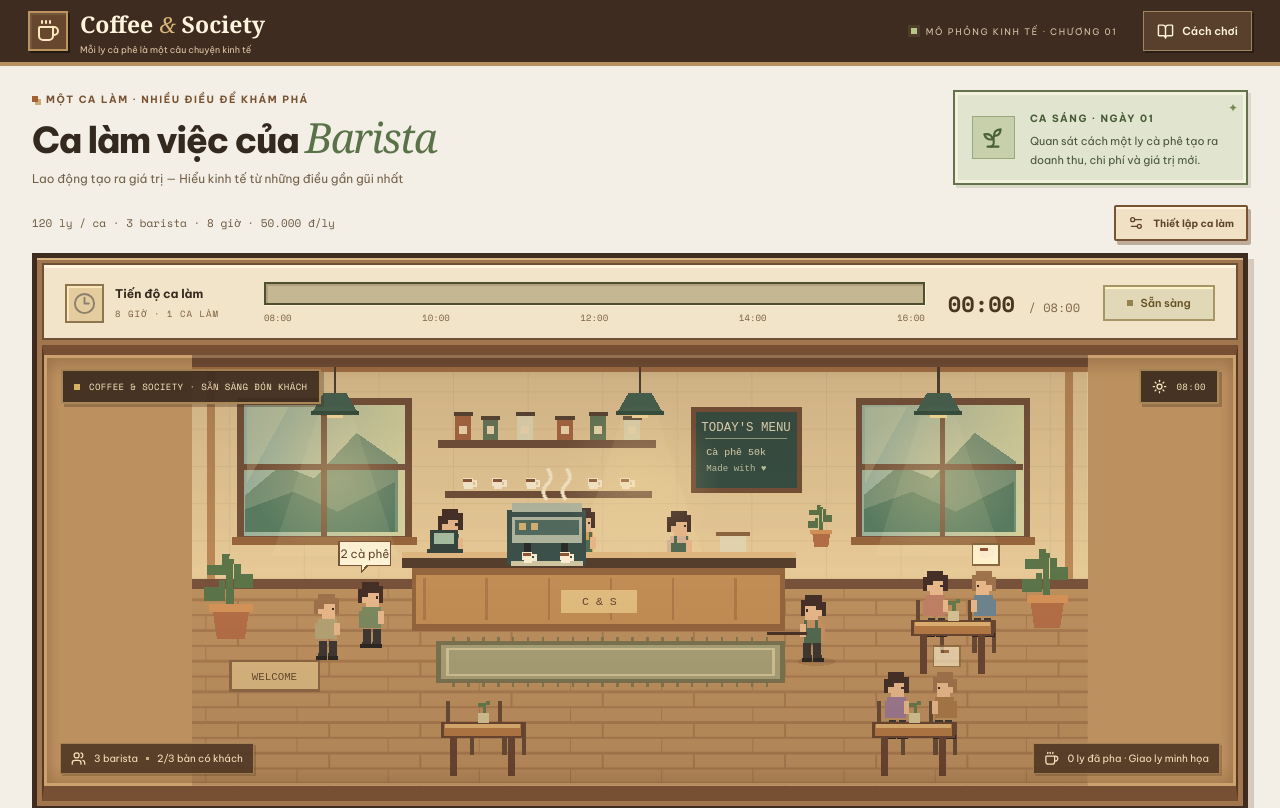
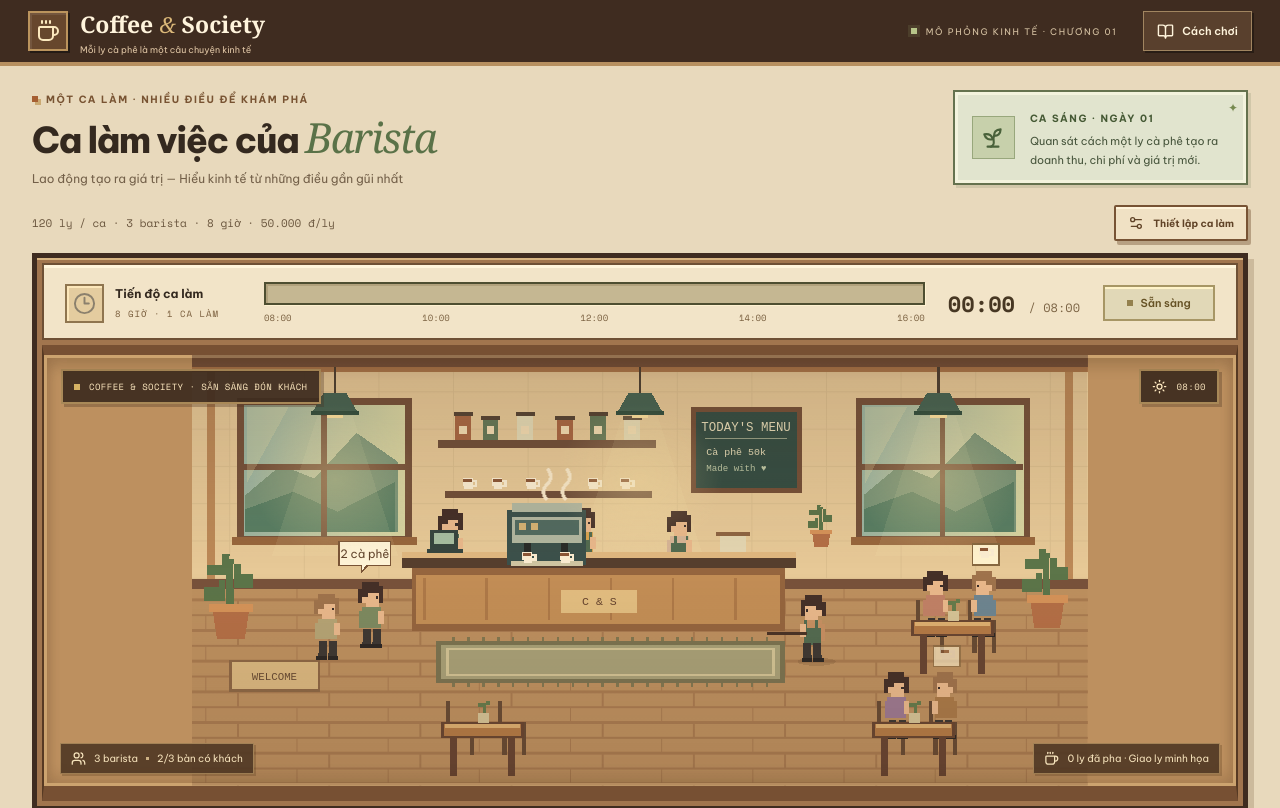
Before and after one commit to Phatdz-coding/KTCT-Creative-Product, a React (Vite) app: page / in a window 1280 px wide. Shown: the top 808 px of the page. Built offline with nearby package versions, Linux system fonts and the light colour scheme.

Commit message:
style: warm the paper background

```diff
--- a/src/game-ui.css
+++ b/src/game-ui.css
@@ -24,7 +24,7 @@
 
 /* Game skin: shared café materials layered over the existing responsive UI. */
 :root {
-  --paper: #f4efe6;
+  --paper: #e8d9bc;
   --panel: #e7d8be;
   --panel-dark: #c9a97e;
   --border: #6e5035;
```
